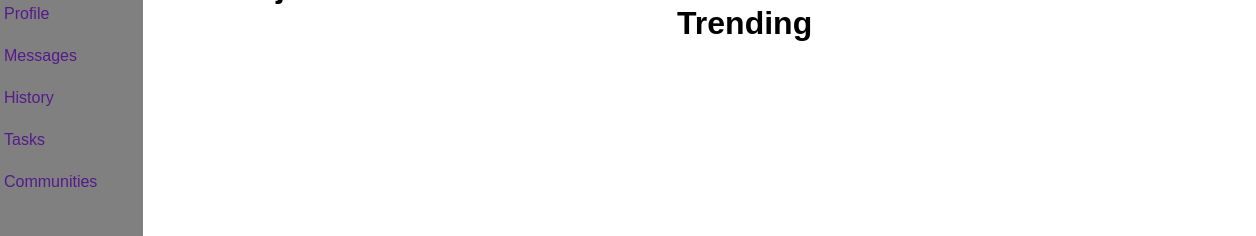
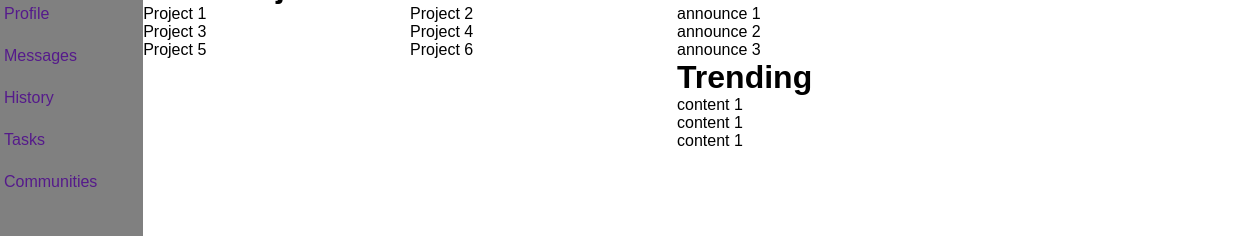
Before and after one commit to SakolkiatNr/admin-dashboard, a plain HTML site: page index.html in a window 1280 px wide. Shown: the part 106-342 px from the top of the page, 24-1280 px from the left. Drawn offline with Linux system fonts and the light colour scheme.

Commit message:
Add content template in contents

```diff
--- a/index.html
+++ b/index.html
@@ -73,15 +73,33 @@
                 <h1>Your Projects</h1>
 
                 <div class="project-contents">
+                    <div>Project 1</div>
+                    <div>Project 2</div>
+                    <div>Project 3</div>
+                    <div>Project 4</div>
+                    <div>Project 5</div>
+                    <div>Project 6</div>
                 </div>
             </div>
 
             <div class="announcement">
                 <h1>Announcements</h1>
+
+                <div class="announcement-contents">
+                    <div>announce 1</div>
+                    <div>announce 2</div>
+                    <div>announce 3</div>
+                </div>
             </div>
 
             <div class="trending">
                 <h1>Trending</h1>
+
+                <div class="trending-contents">
+                    <div>content 1</div>
+                    <div>content 1</div>
+                    <div>content 1</div>
+                </div>
             </div>
         </div>
 
--- a/style.css
+++ b/style.css
@@ -64,3 +64,9 @@ body {
 .projects {
     grid-area: 1 / 1 / 3 / 1;
 }
+
+.project-contents {
+    display: grid;
+
+    grid-template: auto auto auto / auto auto ;
+}
```
